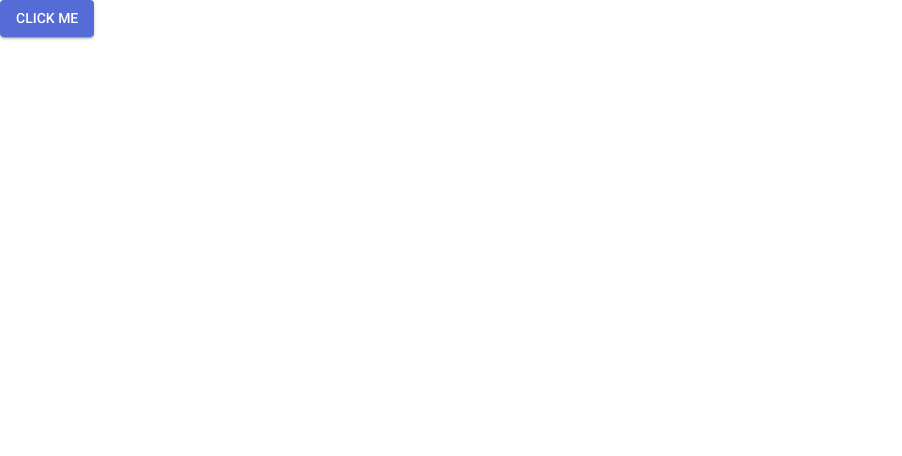
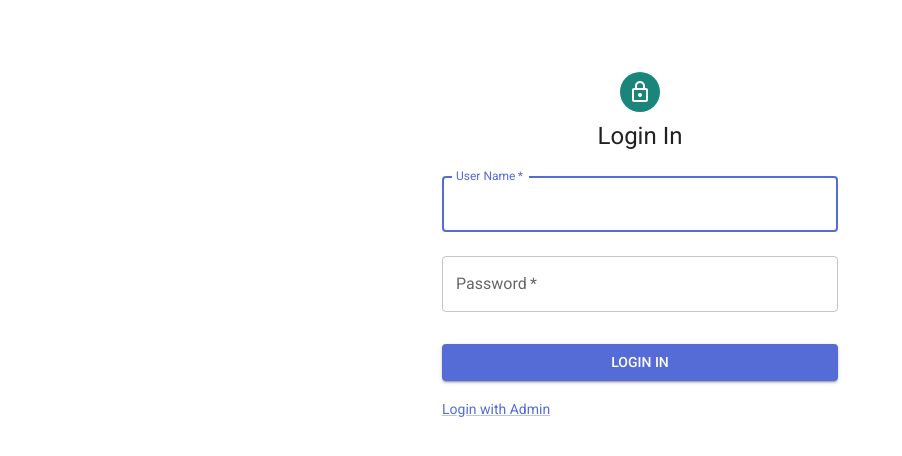
Before and after one commit to hunfa/comfywear, a Next.js app: page / in a window 1280 px wide. Shown: the top 456 px of the page, without its empty margins (0-902 px from the left). Built offline with nearby package versions, Linux system fonts and the light colour scheme.

Commit message:
login scrreen

```diff
--- a/package.json
+++ b/package.json
@@ -13,6 +13,8 @@
     "@emotion/styled": "^11.11.0",
     "@mui/icons-material": "^5.11.16",
     "@mui/material": "^5.13.1",
+    "axios": "^1.4.0",
+    "jsonwebtoken": "^9.0.0",
     "mongoose": "^7.2.0",
     "next": "13.4.3",
     "react": "18.2.0",
--- /dev/null
+++ b/pages/api/userlogin.js
@@ -0,0 +1,31 @@
+
+import dbConnect from '../../utils/dbconnect';
+import { getUser } from '../../utils/getUser';
+import jwt from 'jsonwebtoken'
+
+const JWT_SECRET = "hunfaisagoodboy";
+
+const handler = async (req, res) => {
+
+    console.log("here")
+    if (req.method === 'POST') {
+        const user = await getUser(req, res);
+
+
+        if (!user) return res.send({ success: false, payload: { message: "user not found" } })
+
+
+
+        const token = jwt.sign({ user }, JWT_SECRET);
+
+
+        res.send({ success: true, payload: { token, user } })
+
+    } else {
+        res.send({ success: false })
+    }
+
+
+}
+
+export default dbConnect(handler);
--- a/pages/index.js
+++ b/pages/index.js
@@ -1,11 +1,109 @@
+import * as React from 'react';
+import Avatar from '@mui/material/Avatar';
+import Button from '@mui/material/Button';
+import TextField from '@mui/material/TextField';
+import FormControlLabel from '@mui/material/FormControlLabel';
+import Link from '@mui/material/Link';
+import Grid from '@mui/material/Grid';
+import Box from '@mui/material/Box';
+import LockOutlinedIcon from '@mui/icons-material/LockOutlined';
+import Typography from '@mui/material/Typography';
+import Container from '@mui/material/Container';
+import CircularProgress from '@mui/material/CircularProgress';
+import axios from 'axios';
 
-import { Button } from '@mui/material'
-import styles from '../styles/Home.module.css'
 
-export default function Home() {
+
+export default function SignIn() {
+
+  const [isLoading, setIsLoading] = React.useState(false);
+
+
+
+  const handleSubmit = async (event) => {
+    event.preventDefault();
+    const data = new FormData(event.currentTarget);
+    console.log({
+      username: data.get('username'),
+      password: data.get('password'),
+    });
+    setIsLoading(true);
+
+    try {
+      const res = await axios.post(`/api/userlogin`, {
+        username: data.get('username'),
+        password: data.get('password')
+      })
+      console.log(res)
+    } catch (error) {
+      console.log(error)
+    }
+
+
+    setIsLoading(false);
+
+  };
+
+
+
   return (
-    <div className={styles.container}>
-      <Button >click me</Button>
-    </div>
-  )
+
+    <Container component="main" maxWidth="xs">
+      <Box
+        sx={{
+          marginTop: 8,
+          display: 'flex',
+          flexDirection: 'column',
+          alignItems: 'center',
+        }}
+      >
+        <Avatar sx={{ m: 1, bgcolor: 'secondary.main' }}>
+          <LockOutlinedIcon />
+        </Avatar>
+        <Typography component="h1" variant="h5">
+          Login In
+        </Typography>
+        <Box component="form" onSubmit={handleSubmit} noValidate sx={{ mt: 1 }}>
+          <TextField
+            margin="normal"
+            required
+            fullWidth
+            id="username"
+            label="User Name"
+            name="username"
+            autoFocus
+          />
+          <TextField
+            margin="normal"
+            required
+            fullWidth
+            name="password"
+            label="Password"
+            type="password"
+            id="password"
+          />
+
+          <Button
+
+            type="submit"
+            fullWidth
+            variant="contained"
+            sx={{ mt: 3, mb: 2 }}
+            startIcon={isLoading && <CircularProgress size={20} color="inherit" />}
+          >
+            Login In
+          </Button>
+          <Grid container>
+
+            <Grid item>
+              <Link href="#" variant="body2">
+                {"Login with Admin"}
+              </Link>
+            </Grid>
+          </Grid>
+        </Box>
+      </Box>
+
+    </Container>
+  );
 }
--- /dev/null
+++ b/schema/userSchema.js
@@ -0,0 +1,21 @@
+const mongoose = require('mongoose');
+
+const UserSchema = new mongoose.Schema({
+
+    username: {
+        type: String,
+        required: true
+    },
+    branch: {
+        type: String,
+        required: true
+    },
+    type: {
+        type: String,
+        required: true
+    }
+
+
+});
+mongoose.models = {};
+module.exports = mongoose.model("user", UserSchema);
--- a/utils/dbconnect.js
+++ b/utils/dbconnect.js
@@ -1,28 +1,20 @@
-/* This is a database connection function*/
-import mongoose from "mongoose";
 
-const connection = {}; /* creating connection object*/
+const mongoose = require("mongoose");
 
-async function dbConnect() {
-  /* check if we have connection to our databse*/
-  if (connection.isConnected) {
-    return;
+const dbConnect = (handler) => async (req, res) => {
+  if (mongoose.connections[0].readyState) {
+    return handler(req, res);
+  }
+  try {
+    await mongoose.connect(
+      "mongodb+srv://nabeel:nabeel@cluster0.vnr62df.mongodb.net/comfywear"
+    );
+    console.log("database connected")
+  } catch (error) {
+    console.log(error)
   }
 
-  /* connecting to our database */
-  try {
-    const db = await mongoose.connect(
-      "mongodb+srv://nabeel:nabeel@cluster0.vnr62df.mongodb.net/comfywear",
-      {
-        useNewUrlParser: true,
-        useUnifiedTopology: true,
-      }
-    );
-    connection.isConnected = db.connections[0].readyState;
-    console.log("db connected");
-  } catch (error) {
-    console.log("error while connected", error);
-  }
-}
+  return handler(req, res);
+};
 
 export default dbConnect;
--- /dev/null
+++ b/utils/getUser.js
@@ -0,0 +1,12 @@
+import userModel from "../schema/userSchema";
+
+export async function getUser(req, res) {
+
+    const { username, password } = req.body;
+
+    const user = await userModel.findOne({ username: username }, "-password");
+    return user;
+
+
+
+}
```
Also changed, not shown: 1 other file (tests, documents, lock files or other folders).
